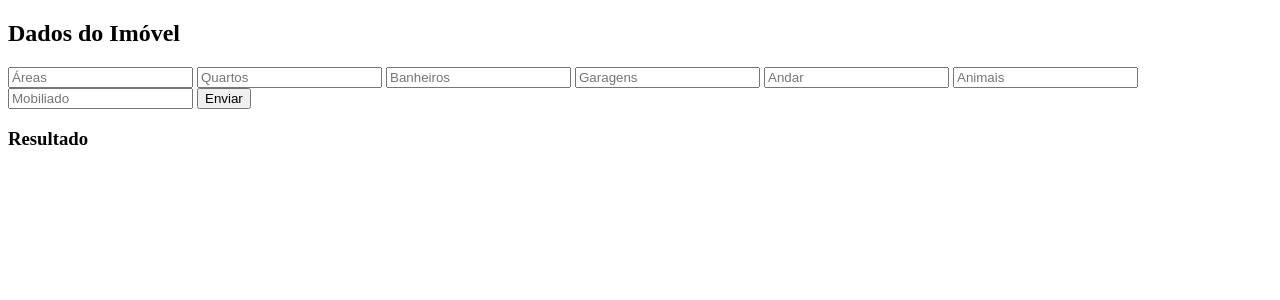
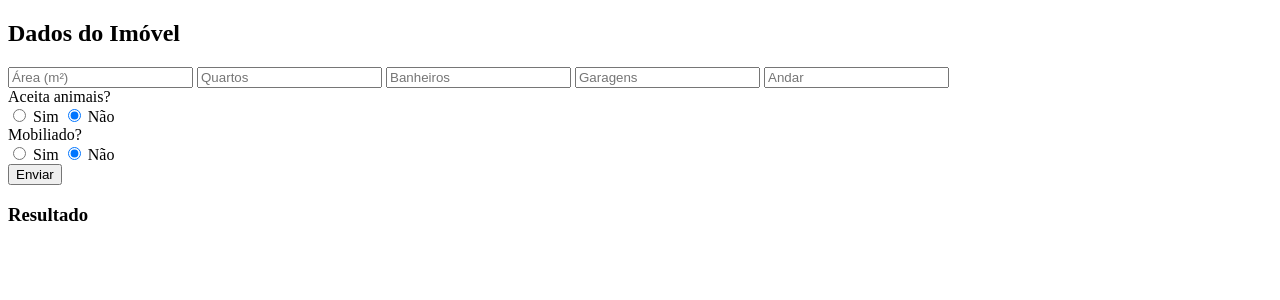
Before and after one commit to Dokiemon/Avaliador-Imobiliario, a Flask app: page / in a window 1280 px wide. Shown: the top 300 px of the page. Run offline with Flask 3, Linux system fonts and the light colour scheme.

Commit message:
primeiro commit, mudei algumas coisas nos inputs

```diff
--- a/static/script.js
+++ b/static/script.js
@@ -5,8 +5,8 @@ async function send(){
     bathrooms = document.querySelector(".bathrooms").value
     parking_spaces = document.querySelector(".parking_spaces").value
     floor = document.querySelector(".floor").value
-    animal = document.querySelector(".animal").value
-    furniture = document.querySelector(".furniture").value
+    animal = document.querySelector('input[name="animal"]:checked').value
+    furniture = document.querySelector('input[name="furniture"]:checked').value
     features_ = [area, rooms, bathrooms, parking_spaces, floor, animal, furniture]
     console.log(features_)
 
--- a/templates/index.html
+++ b/templates/index.html
@@ -10,13 +10,32 @@
 <body>
     <container>
         <h2>Dados do Imóvel</h2>
-        <input type = "integer" class = "area" placeholder="Áreas">
-        <input type = "integer" class = "rooms" placeholder="Quartos">
-        <input type = "integer" class = "bathrooms" placeholder="Banheiros">
-        <input type = "integer" class = "parking_spaces" placeholder="Garagens">
-        <input type = "integer" class = "floor" placeholder="Andar">
-        <input type = "integer" class = "animal" placeholder="Animais">
-        <input type = "integer" class = "furniture" placeholder="Mobiliado">
+        <input type="number" class="area" placeholder="Área (m²)" min="0">
+        <input type="number" class="rooms" placeholder="Quartos" min="0">
+        <input type="number" class="bathrooms" placeholder="Banheiros" min="0">
+        <input type="number" class="parking_spaces" placeholder="Garagens" min="0">
+        <input type="number" class="floor" placeholder="Andar" min="0">
+
+        <div class="radio-group">
+            <label>Aceita animais?</label>
+            <div>
+                <input type="radio" id="animal-sim" name="animal" value="1">
+                <label for="animal-sim">Sim</label>
+                <input type="radio" id="animal-nao" name="animal" value="0" checked>
+                <label for="animal-nao">Não</label>
+            </div>
+        </div>
+
+        <div class="radio-group">
+            <label>Mobiliado?</label>
+            <div>
+                <input type="radio" id="furniture-sim" name="furniture" value="1">
+                <label for="furniture-sim">Sim</label>
+                <input type="radio" id="furniture-nao" name="furniture" value="0" checked>
+                <label for="furniture-nao">Não</label>
+            </div>
+        </div>
+
         <button onclick="send()">Enviar</button>
         <h3>Resultado</h3>
         <div class="result"></div>
```
